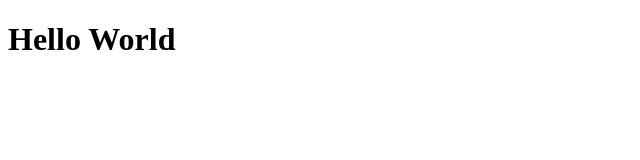
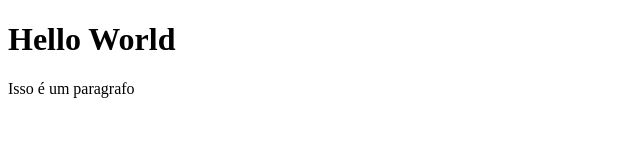
Before and after one commit to ronanzenatti/AulasPWI, a plain HTML site: page Aula05032020/index.html in a window 1280 px wide. Shown: the whole page, without its empty margins (0-640 px from the left). Drawn offline with Linux system fonts and the light colour scheme.

Commit message:
Paragrafo

```diff
--- a/Aula05032020/index.html
+++ b/Aula05032020/index.html
@@ -7,5 +7,6 @@
 </head>
 <body>
     <h1>Hello World</h1>
+    <p> Isso é um paragrafo</p>
 </body>
 </html>
```
